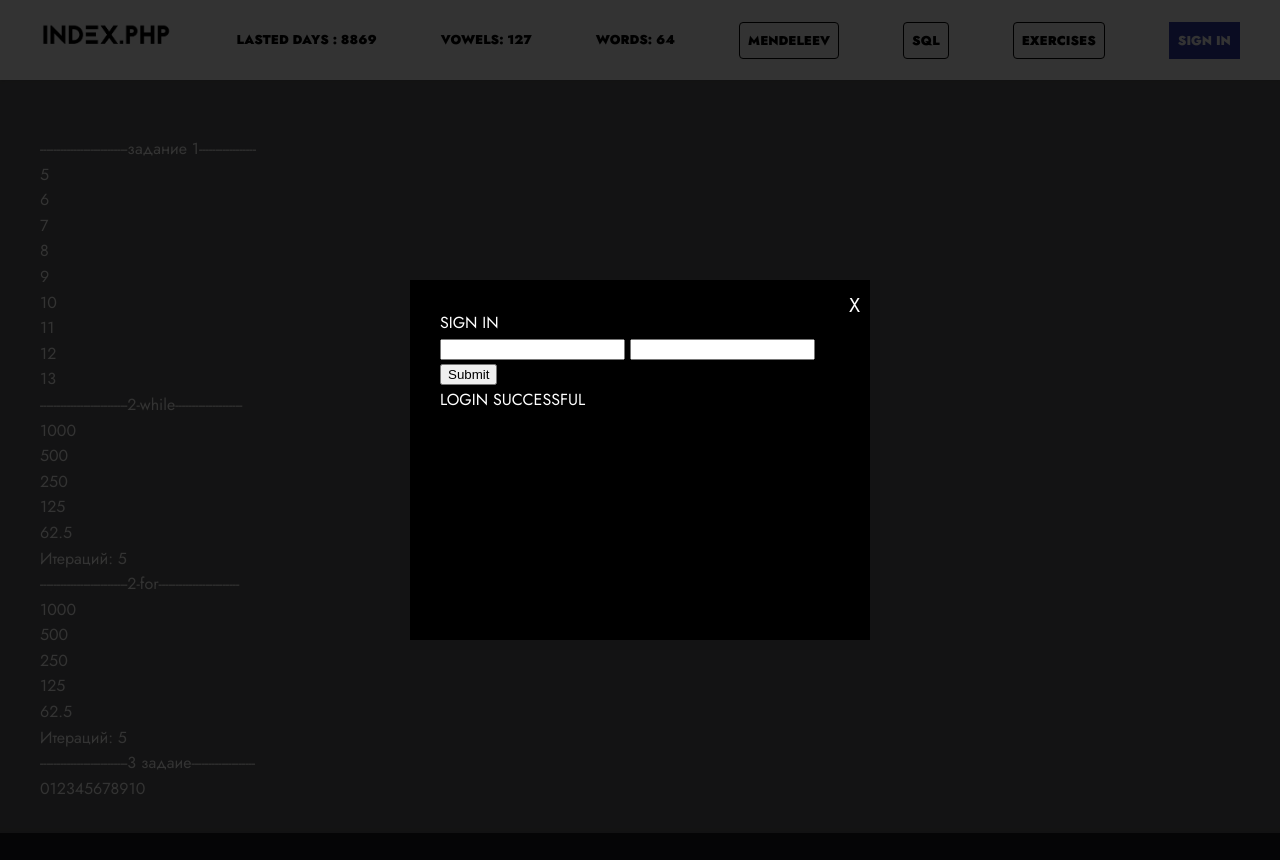
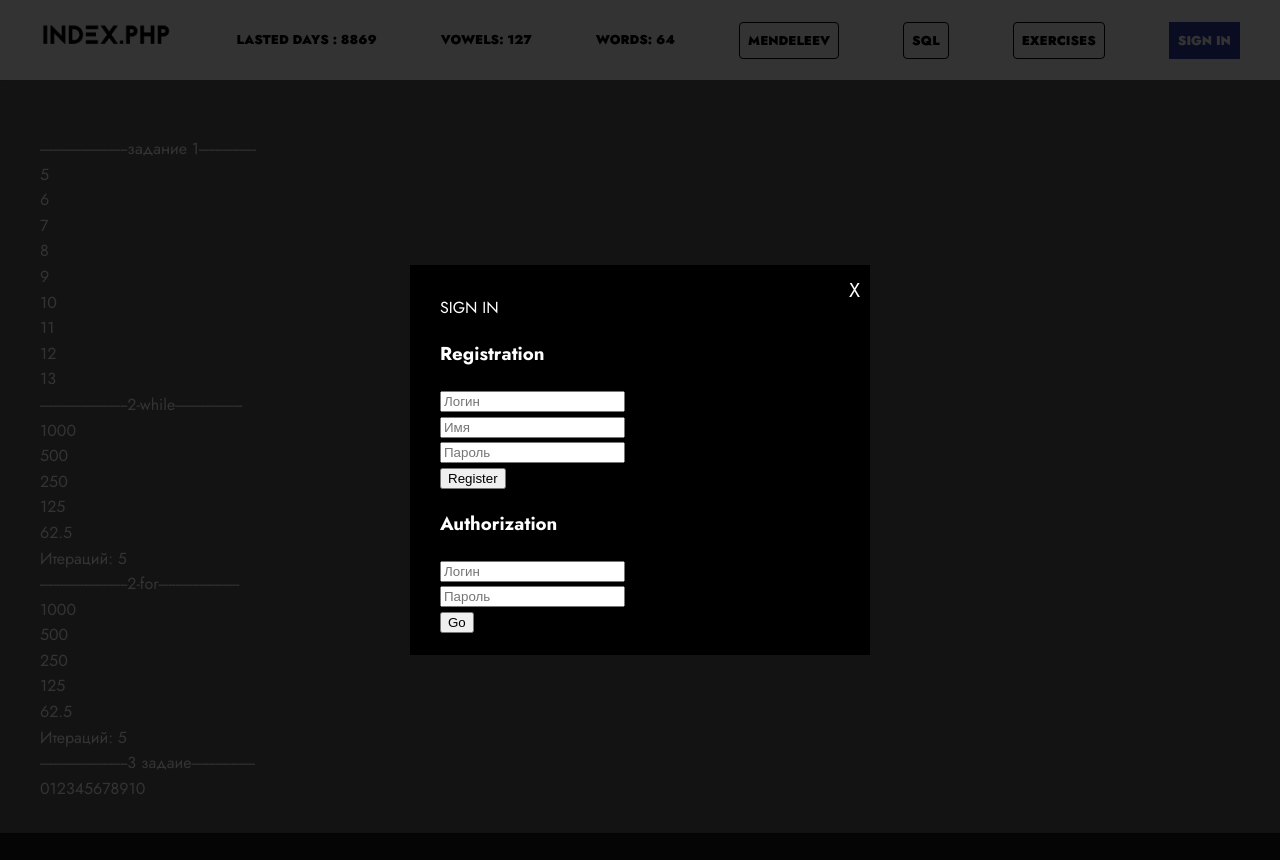
Before and after one commit to Pavel55000/Pavel-Kotenev, a PHP site: page /hw.php in a window 1280 px wide, after a click on "SIGN IN". Run offline with PHP 8.4, Linux system fonts and the light colour scheme; data that the repository does not hold is empty.

Commit message:
Kotenev Pavel

```diff
--- a/site/css/light.css
+++ b/site/css/light.css
@@ -176,7 +176,7 @@
     background-color: black;
     color: white;
     width: 400px;
-    height: 300px;
+    height: 330px;
     padding: 30px;
     position: relative;
     transform: perspective(600px) translate(0px, -100%) rotateX(45deg);
--- a/site/header.php
+++ b/site/header.php
@@ -80,22 +80,29 @@
             <div class="popup_content">
                 <a href="##" class="popup_close">X</a>
                 <div class="popup_title">SIGN IN</div>
-                <form method="post">
-                    <input type="text" name="login">
-                    <input type="password" name="password">
-                    <input type="submit"></button>
-                </form>
-<?php
-//-------------------------------------авторизация------------------------------------------------------------------------------
-$secret=password_hash($_POST['password'], PASSWORD_DEFAULT);
-$name=$_POST['login'];
-if ($secret='$2y$10$D7KT0UabzHKeeid/oG5jyentfGl.jJNHOywf4ZV2nuLC5zu5egjnW' && $name = "Regina")     //pass: lecturer
- {
-    echo "LOGIN SUCCESSFUL";
-} else {
-    echo "INCORRECT USERNAME OR PASSWORD";
-}
-?>
+                <div class="container mt-4">
+                    <div class="row">
+                        <div class="col">
+                            <h3>Registration</h3>
+                            <form action="check.php" method="post">
+                                <input type="text" name="login" class="form-control" id="login" placeholder="Логин"><br>
+                                <input type="text" name="name" class="form-control" id="name" placeholder="Имя"><br>
+                                <input type="password" name="pass" class="form-control" id="pass" placeholder="Пароль"><br>
+                                <button class="btn btn-success">Register</button><br>
+                            </form>
+                        </div>
+
+                        <div class="col">
+                            <h3>Authorization</h3>
+                            <form action="auth.php" method="post">
+                                <input type="text" name="login" class="form-control" id="login" placeholder="Логин"><br>
+                                <input type="password" name="pass" class="form-control" id="pass" placeholder="Пароль"><br>
+                                <button class="btn btn-success">Go</button><br>
+                            </form>
+                        </div>
+
+                    </div>
+                </div>
             </div>
         </div>
     </div>
```
Also changed, not shown: site/auth.php (added, +26 -0 lines), site/check.php (added, +31 -0 lines), site/exit.php (added, +8 -0 lines), site/page.php (added, +13 -0 lines).
